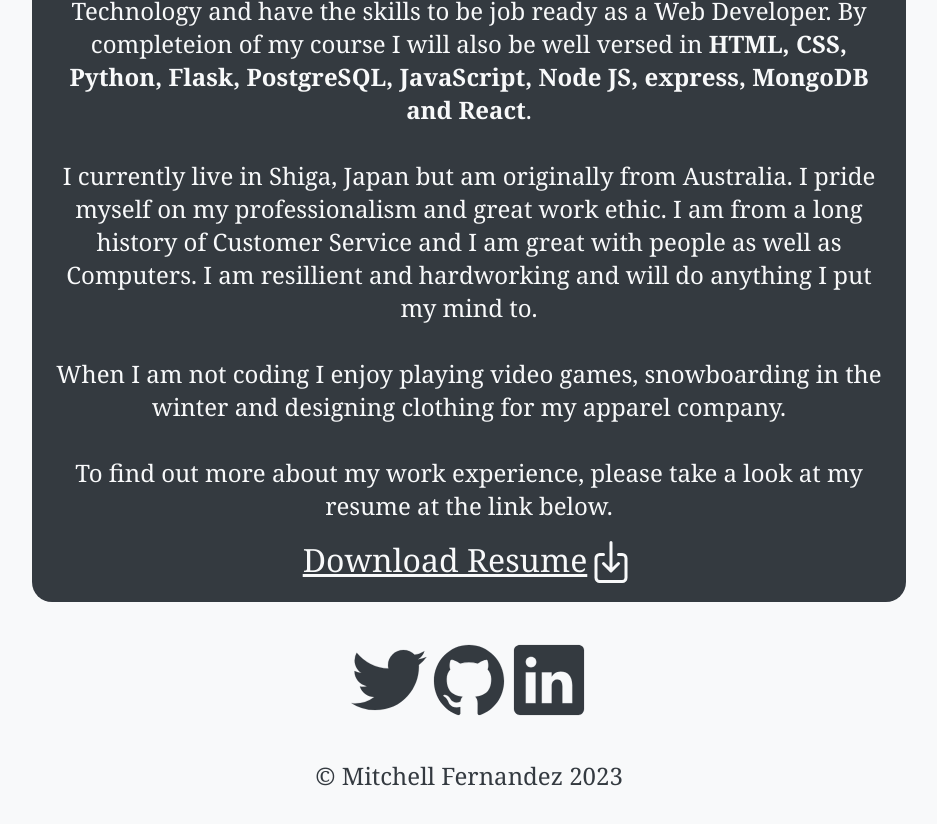
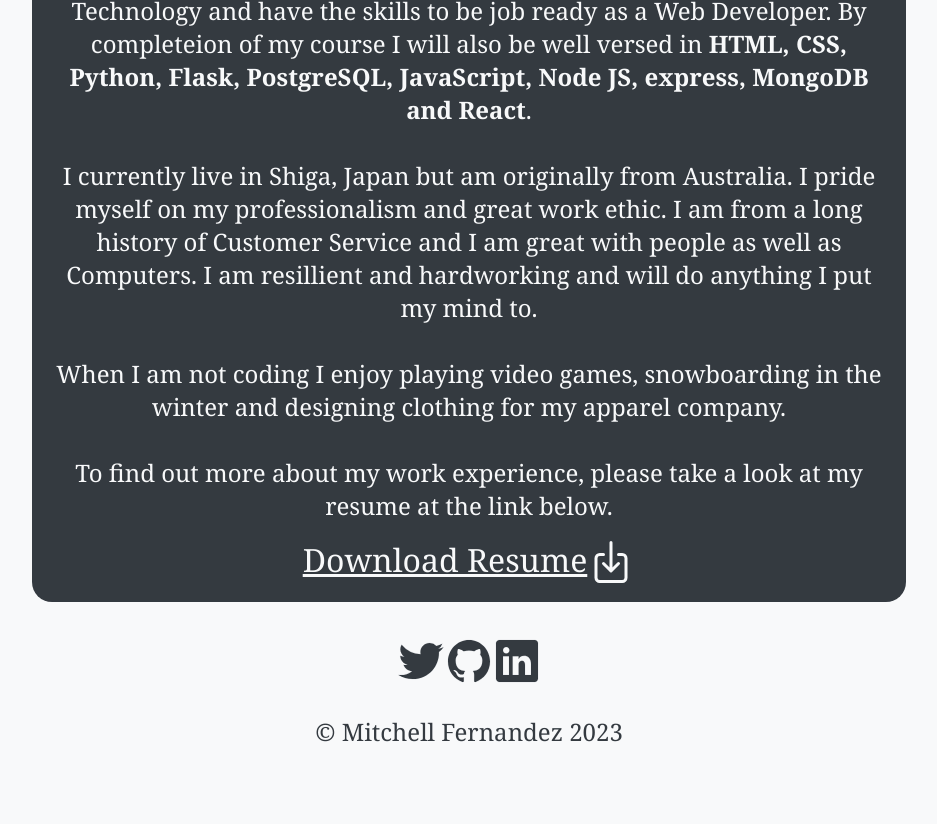
Before and after one commit to Mfern10/Portfolio, a plain HTML site: page src/me.html in a window 1280 px wide. Shown: the part 633-1457 px from the top of the page, without its empty margins (171-1108 px from the left). After the commit the page ends 1429 px from the top, so only its background shows below. Drawn offline with nearby package versions, Linux system fonts and the light colour scheme.

Commit message:
Fixed social icon sizing and footer positioning

```diff
--- a/src/contact.css
+++ b/src/contact.css
@@ -88,7 +88,7 @@ button {
 footer {
   display: inline-block;
   width: 100%;
-  bottom: 0;
+  position: -webkit-sticky
 }
 
 .copyright {
@@ -118,7 +118,7 @@ footer {
 
 /* Social icon customisation */
 .social li .social-icon {
-  font-size: 4rem;
+  font-size: 3rem;
 }
 
 /* Social MQ's  */
--- a/src/index.css
+++ b/src/index.css
@@ -71,7 +71,7 @@ img {
 footer {
   display: inline-block;
   width: 100%;
-  bottom: 0;
+  position: -webkit-sticky;
 }
 
 .copyright {
@@ -101,7 +101,7 @@ footer {
 
 /* Social icon customisation */
 #social li .social-icon {
-  font-size: 5rem;
+  font-size: 3rem;
 }
 
 /* Responsiveness  MQ's  */
--- a/src/me.css
+++ b/src/me.css
@@ -68,7 +68,7 @@ img {
 footer {
   display: inline-block;
   width: 100%;
-  bottom: 0;
+  position: -webkit-sticky;
 }
 
 .copyright {
@@ -98,7 +98,7 @@ footer {
 
 /* Social icon customisation */
 .social li .social-icon {
-  font-size: 5rem;
+  font-size: 3rem;
 }
 
 /* Responsive MQ's  */
--- a/src/portfolio.css
+++ b/src/portfolio.css
@@ -85,7 +85,7 @@ h1 {
 footer {
   display: inline-block;
   width: 100%;
-  bottom: 0;
+  position: -webkit-sticky
 }
 
 .copyright {
@@ -115,7 +115,7 @@ footer {
 
 /* Social icon customisation */
 .social li .social-icon {
-  font-size: 4rem;
+  font-size: 3rem;
 }
 
 /* Social MQ's  */
```
